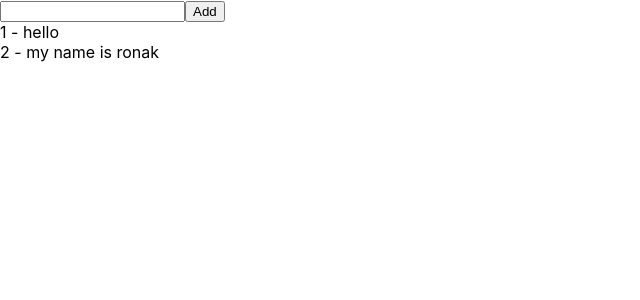
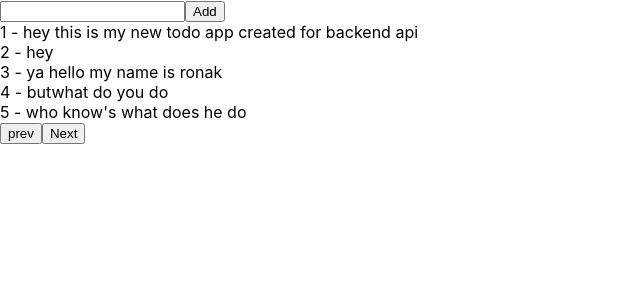
Before and after one commit to ronak-d/Practise, a React (Create React App) app in the folder learning/: page / in a window 1280 px wide. Shown: the top 300 px of the page, without its empty margins (0-640 px from the left). Built offline with nearby package versions, Linux system fonts and the light colour scheme; data requests are answered from the project's data file.

Commit message:
Pagination done

```diff
--- a/learning/db.json
+++ b/learning/db.json
@@ -3,12 +3,52 @@
     {
       "id": 1,
       "status": false,
-      "name": "hello"
+      "name": "hey this is my new todo app created for backend api"
     },
     {
       "id": 2,
       "status": false,
-      "name": "my name is ronak"
+      "name": "hey"
+    },
+    {
+      "id": 3,
+      "status": false,
+      "name": "ya hello my name is ronak"
+    },
+    {
+      "id": 4,
+      "status": false,
+      "name": "butwhat do you do"
+    },
+    {
+      "id": 5,
+      "status": false,
+      "name": "who know's what does he do "
+    },
+    {
+      "id": 6,
+      "status": false,
+      "name": "okay what's your name ?"
+    },
+    {
+      "id": 7,
+      "status": false,
+      "name": "what?"
+    },
+    {
+      "id": 8,
+      "status": false,
+      "name": "what's your name bro ???"
+    },
+    {
+      "id": 9,
+      "status": false,
+      "name": "My name is Ronak "
+    },
+    {
+      "id": 10,
+      "status": false,
+      "name": "okay! Fuck You>>>"
     }
   ]
 }
--- a/learning/src/Components/useeffect/Todo.jsx
+++ b/learning/src/Components/useeffect/Todo.jsx
@@ -9,6 +9,7 @@ const Todo = () => {
 
   const [todolist, setTodolist] = useState([]);
   const [todo, setTodo] = useState("");
+  const [page,setPage] = useState(1);
 
   function handleTodo(newtodo){
     console.log(newtodo);
@@ -27,13 +28,15 @@ const Todo = () => {
 
   useEffect(() =>{
   // axios GET request to receive todo from the server.
-    axios.get("http://localhost:3000/users")
+  // http://localhost:3000/users?_page=2&_limit=4
+
+    axios.get(`http://localhost:3000/users?_page=${page}&_limit=5`)
     .then((response) =>{
       console.log(response.data);
       setTodolist(response.data);
     })
 
-  },[])
+  },[page])
 
   return (
     <>
@@ -45,6 +48,11 @@ const Todo = () => {
       <div>
         {todolist.map((e)=> <div key={e.id}> {e.id} - {e.name}</div>)}
       </div>
+
+      <div>
+        <button onClick={() => setPage(page-1)}>prev</button>
+        <button onClick={() => setPage(page+1)}>Next</button>
+      </div>
     </>
   )
 }
```
